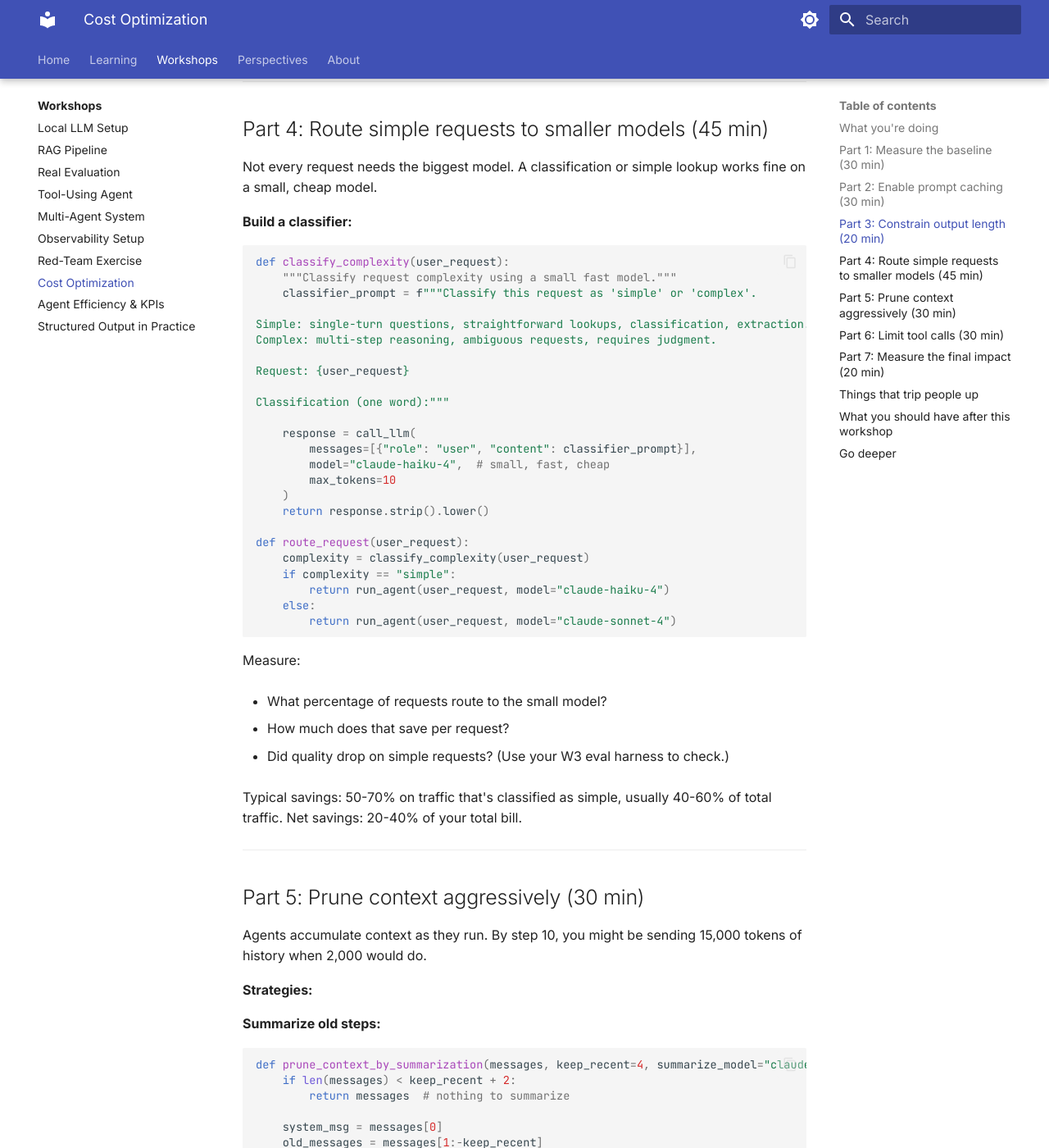
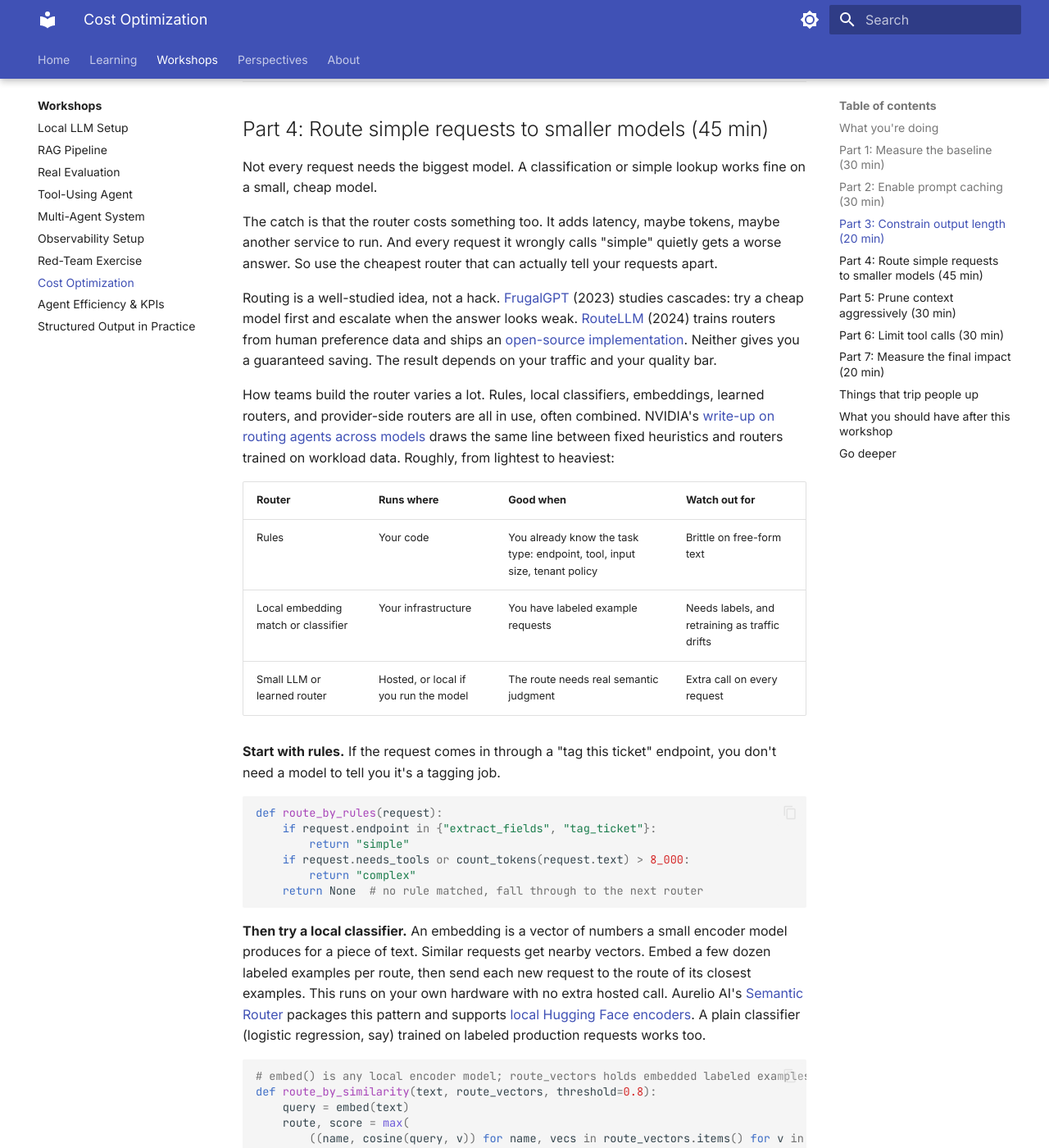
Before and after one commit to Jonathan34/ai-learning, an MkDocs documentation site: the page built from docs/05-workshops/W8-cost-optimization.md, in a window 1280 px wide and 1400 px high, scrolled down 3786 px. Shown: the whole window at 82% size. Built offline with MkDocs 1.6.1 and Material for MkDocs 9.7.7, drawn with Linux system fonts in a browser that asks for light colours; some of the changed text lies outside the part shown.

Commit message:
docs: Evaluate simple request routing
I verified that unsupported JEV claims were removed and the retained local-routing guidance is cited and publishable. Squashed from 3 commits on branch kaioken/ai-learning/run-1791568755680-0.
Steps: Researcher (Codex CLI) · Content Editor (Claude Code) · Document Editor (Codex CLI), reviewed

Reviewed-by: Document Editor (Kaioken agent, Codex CLI)
Approved-by: Jonathan Delfour <3976137+Jonathan34@users.noreply.github.com>
Signed-off-by: Jonathan Delfour <3976137+Jonathan34@users.noreply.github.com>
Kaioken-Run: run-1791568755680-0

````diff
--- a/docs/05-workshops/W8-cost-optimization.md
+++ b/docs/05-workshops/W8-cost-optimization.md
@@ -177,7 +177,43 @@ Measure the impact. If your agent was generating 800-token reasoning chains befo
 
 Not every request needs the biggest model. A classification or simple lookup works fine on a small, cheap model.
 
-**Build a classifier:**
+The catch is that the router costs something too. It adds latency, maybe tokens, maybe another service to run. And every request it wrongly calls "simple" quietly gets a worse answer. So use the cheapest router that can actually tell your requests apart.
+
+Routing is a well-studied idea, not a hack. [FrugalGPT](https://arxiv.org/abs/2305.05176) (2023) studies cascades: try a cheap model first and escalate when the answer looks weak. [RouteLLM](https://arxiv.org/abs/2406.18665) (2024) trains routers from human preference data and ships an [open-source implementation](https://github.com/lm-sys/RouteLLM). Neither gives you a guaranteed saving. The result depends on your traffic and your quality bar.
+
+How teams build the router varies a lot. Rules, local classifiers, embeddings, learned routers, and provider-side routers are all in use, often combined. NVIDIA's [write-up on routing agents across models](https://developer.nvidia.com/blog/route-ai-agents-across-models-with-nvidia-nemo-switchyard/) draws the same line between fixed heuristics and routers trained on workload data. Roughly, from lightest to heaviest:
+
+| Router | Runs where | Good when | Watch out for |
+|---|---|---|---|
+| Rules | Your code | You already know the task type: endpoint, tool, input size, tenant policy | Brittle on free-form text |
+| Local embedding match or classifier | Your infrastructure | You have labeled example requests | Needs labels, and retraining as traffic drifts |
+| Small LLM or learned router | Hosted, or local if you run the model | The route needs real semantic judgment | Extra call on every request |
+
+**Start with rules.** If the request comes in through a "tag this ticket" endpoint, you don't need a model to tell you it's a tagging job.
+
+```python
+def route_by_rules(request):
+    if request.endpoint in {"extract_fields", "tag_ticket"}:
+        return "simple"
+    if request.needs_tools or count_tokens(request.text) > 8_000:
+        return "complex"
+    return None  # no rule matched, fall through to the next router
+```
+
+**Then try a local classifier.** An embedding is a vector of numbers a small encoder model produces for a piece of text. Similar requests get nearby vectors. Embed a few dozen labeled examples per route, then send each new request to the route of its closest examples. This runs on your own hardware with no extra hosted call. Aurelio AI's [Semantic Router](https://github.com/aurelio-labs/semantic-router) packages this pattern and supports [local Hugging Face encoders](https://github.com/aurelio-labs/semantic-router/blob/main/semantic_router/encoders/huggingface.py). A plain classifier (logistic regression, say) trained on labeled production requests works too.
+
+```python
+# embed() is any local encoder model; route_vectors holds embedded labeled examples
+def route_by_similarity(text, route_vectors, threshold=0.8):
+    query = embed(text)
+    route, score = max(
+        ((name, cosine(query, v)) for name, vecs in route_vectors.items() for v in vecs),
+        key=lambda pair: pair[1],
+    )
+    return (route, score) if score >= threshold else (None, score)
+```
+
+**Use a model when you need judgment.** When intent is genuinely ambiguous, a small LLM classifier is the easy version:
 
 ```python
 def classify_complexity(user_request):
@@ -198,24 +234,40 @@ Classification (one word):"""
     )
     return response.strip().lower()
 
-def route_request(user_request):
-    complexity = classify_complexity(user_request)
-    if complexity == "simple":
-        return run_agent(user_request, model="claude-haiku-4")
-    else:
-        return run_agent(user_request, model="claude-sonnet-4")
-
 ```
 
-Measure:
+The other option at this tier is a learned router like RouteLLM, if you have preference or outcome data that looks like your traffic. Either one can run on your own hardware if you host the model yourself.
 
-- What percentage of requests route to the small model?
+**Whatever the router, plan for being wrong.** Only take the cheap route when the router is confident. Fall back to the big model when it isn't, or when the cheap answer fails a check. That second part is the FrugalGPT-style cascade.
 
-- How much does that save per request?
+```python
+def route_request(request):
+    route = route_by_rules(request)
+    if route is None:
+        # or swap in classify_complexity() or a learned router
+        route, score = route_by_similarity(request.text, ROUTE_VECTORS)
+    if route == "simple":
+        result = run_agent(request.text, model="claude-haiku-4")
+        if passes_checks(result):  # schema valid, required fields present, etc.
+            return result
+    return run_agent(request.text, model="claude-sonnet-4")
+```
 
-- Did quality drop on simple requests? (Use your W3 eval harness to check.)
+A binary simple/complex split is fine for this exercise. Real systems often route on more than that: required tools, context length, modality, privacy rules, latency target, provider availability, and observed per-task quality.
 
-Typical savings: 50-70% on traffic that's classified as simple, usually 40-60% of total traffic. Net savings: 20-40% of your total bill.
+**Exercise: compare routers.** Run at least two routers (say, rules plus embeddings, and a small LLM) on the same labeled requests. Also run a no-routing baseline that sends everything to the big model. For each, measure:
+
+- Routing accuracy, and especially false downgrades: hard requests sent to the small model
+
+- End-to-end quality, using your W3 eval harness
+
+- Share of traffic routed to the small model, and how often the fallback fires
+
+- p95 routing latency and router cost per request
+
+- Total cost per request, router included
+
+There's no typical saving to aim for. Whether routing pays off depends on your traffic mix, your prices, and how much quality you can give up. A local router is most attractive at high volume, when data should stay local, or when the routing policy has to be deterministic and auditable. At low volume, running another model can cost more than a small hosted classification call.
 
 ---
 
@@ -367,7 +419,7 @@ Run your 20 test requests again with all optimizations enabled:
 | Avg output tokens | XXX | XXX | -XX% |
 | Quality score (from W3) | X% | X% | change |
 
-If you did the exercises thoughtfully, you should see cost drops of 40-70% with minimal quality impact. If quality dropped significantly, you were too aggressive on one of the levers — roll back the one that hurt the most.
+How big the drop is depends on your workload, so don't grade yourself against someone else's number. What matters is that each change paid for itself without hurting quality. If quality dropped significantly, you were too aggressive on one of the levers — roll back the one that hurt the most.
 
 ---
 
@@ -378,6 +430,8 @@ If you did the exercises thoughtfully, you should see cost drops of 40-70% with
 **Cache invalidation from small changes.** A single extra space in your system prompt breaks caching. Your prompt construction needs to produce byte-identical output every time.
 
 **Model routing that doesn't actually route.** If your classifier always returns "complex", you're paying for the classifier AND the big model. Verify the actual routing distribution.
+
+**A router that costs more than it saves.** An extra hosted call on every request adds latency and spend. If rules or a local classifier can make the call, use them.
 
 **Context pruning that drops critical information.** Aggressive summarization can lose facts the agent needed later. Test with your eval harness after every pruning change.
 
@@ -395,7 +449,7 @@ If you did the exercises thoughtfully, you should see cost drops of 40-70% with
 
 - Measured impact of each technique individually
 
-- A cost profile reduced by 40-70% vs baseline
+- A before-and-after cost profile, with the quality impact of each change
 
 - Understanding of which levers matter most for your specific workload
 
@@ -407,4 +461,6 @@ If you did the exercises thoughtfully, you should see cost drops of 40-70% with
 
 - [LiteLLM cost tracking](https://docs.litellm.ai/docs/proxy/cost_tracking) — multi-provider cost tracking
 
+- [RouteLLM](https://arxiv.org/abs/2406.18665) from LMSYS — learned routing between a strong and a weak model, with [code](https://github.com/lm-sys/RouteLLM)
+
 - [Chapter 12 (Inference Economics)](../03-production/12-inference-economics.md) covers the theory behind these optimizations
````
Also changed, not shown: docs/03-production/12-inference-economics.md (+7 -3 lines).
